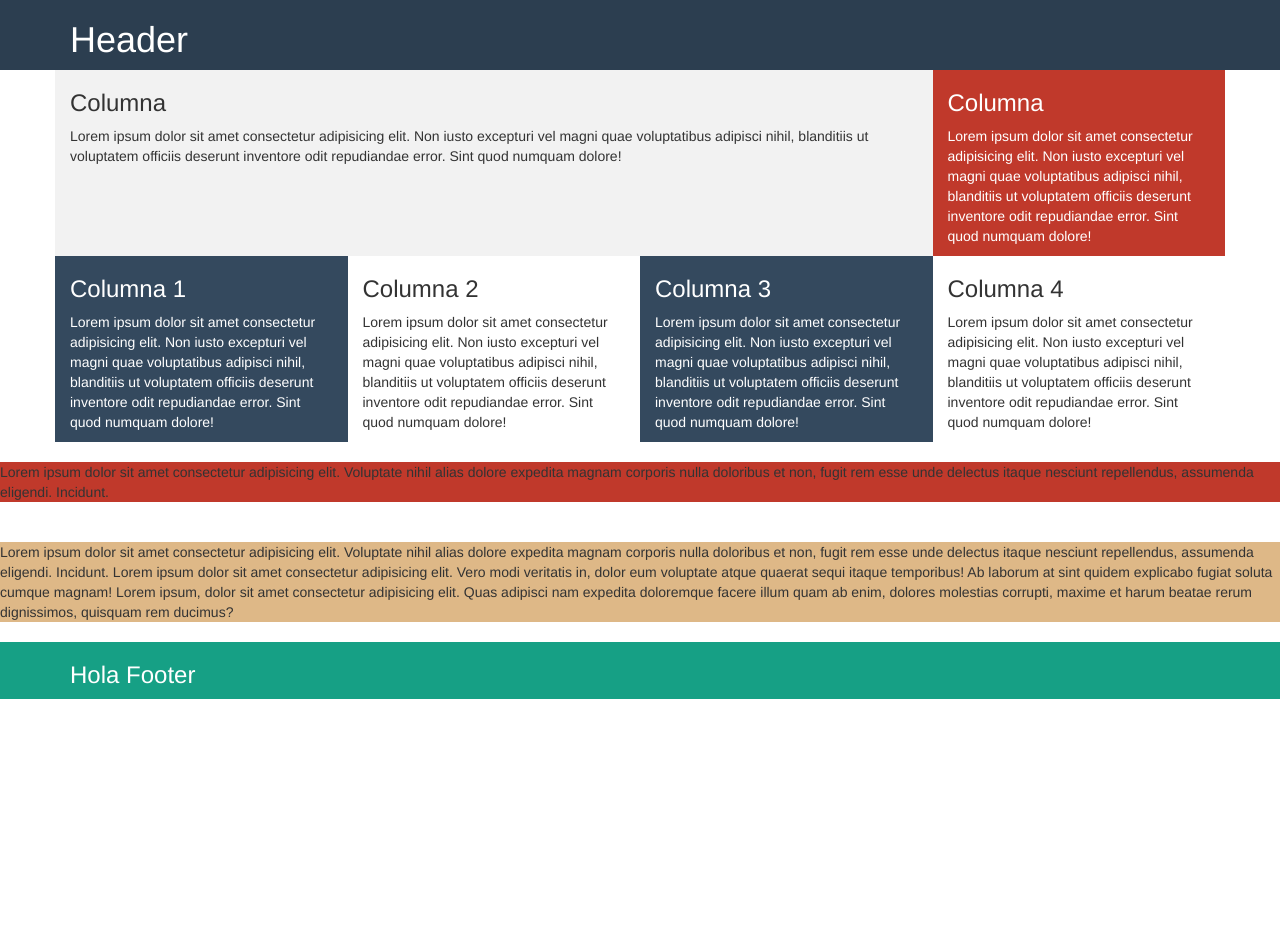
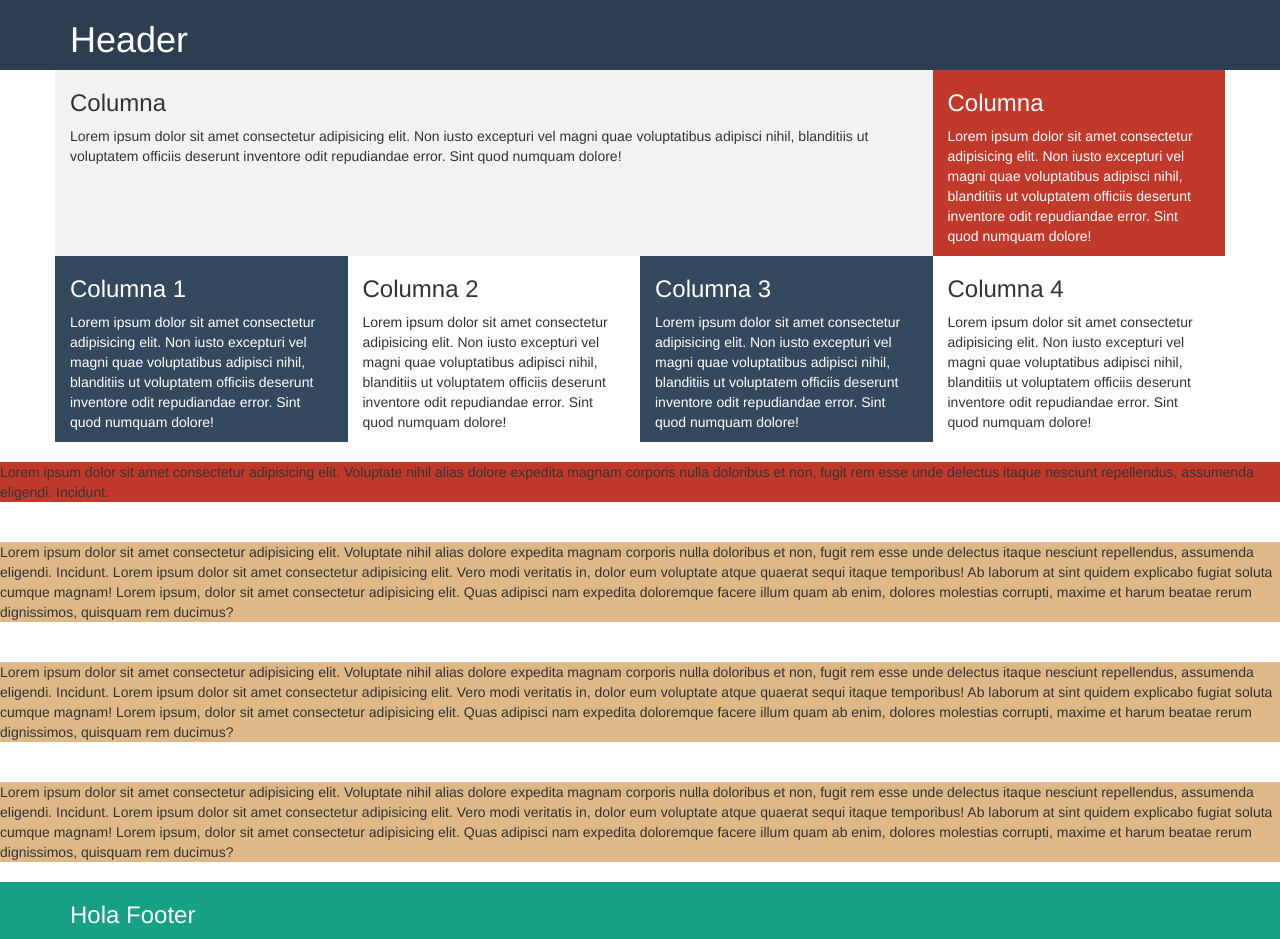
Before and after one commit to ingpcerna/GitTryCode, a plain HTML site: page index.html in a window 1280 px wide. Before the commit the page ends 800 px from the top, so only its background shows below. Drawn offline with Linux system fonts and the light colour scheme.

Commit message:
Agregar mas parrafos

```diff
--- a/index.html
+++ b/index.html
@@ -96,6 +96,21 @@
     </div>
 <br>
 
+<br>
+    <div class="parrafo">
+        Lorem ipsum dolor sit amet consectetur adipisicing elit. Voluptate nihil alias dolore expedita magnam corporis nulla doloribus et non, fugit rem esse unde delectus itaque nesciunt repellendus, assumenda eligendi. Incidunt.
+        Lorem ipsum dolor sit amet consectetur adipisicing elit. Vero modi veritatis in, dolor eum voluptate atque quaerat sequi itaque temporibus! Ab laborum at sint quidem explicabo fugiat soluta cumque magnam!
+        Lorem ipsum, dolor sit amet consectetur adipisicing elit. Quas adipisci nam expedita doloremque facere illum quam ab enim, dolores molestias corrupti, maxime et harum beatae rerum dignissimos, quisquam rem ducimus?
+    </div>
+<br>
+<br>
+    <div class="parrafo">
+        Lorem ipsum dolor sit amet consectetur adipisicing elit. Voluptate nihil alias dolore expedita magnam corporis nulla doloribus et non, fugit rem esse unde delectus itaque nesciunt repellendus, assumenda eligendi. Incidunt.
+        Lorem ipsum dolor sit amet consectetur adipisicing elit. Vero modi veritatis in, dolor eum voluptate atque quaerat sequi itaque temporibus! Ab laborum at sint quidem explicabo fugiat soluta cumque magnam!
+        Lorem ipsum, dolor sit amet consectetur adipisicing elit. Quas adipisci nam expedita doloremque facere illum quam ab enim, dolores molestias corrupti, maxime et harum beatae rerum dignissimos, quisquam rem ducimus?
+    </div>
+<br>
+
     <footer>
         <div class="container">
                 <h3>Hola Footer</h3>
```
